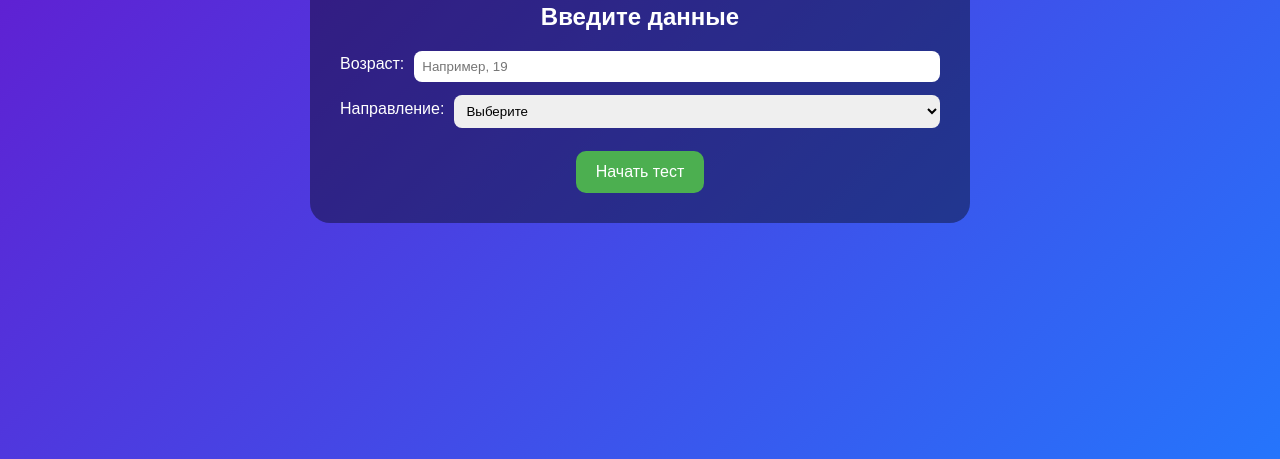
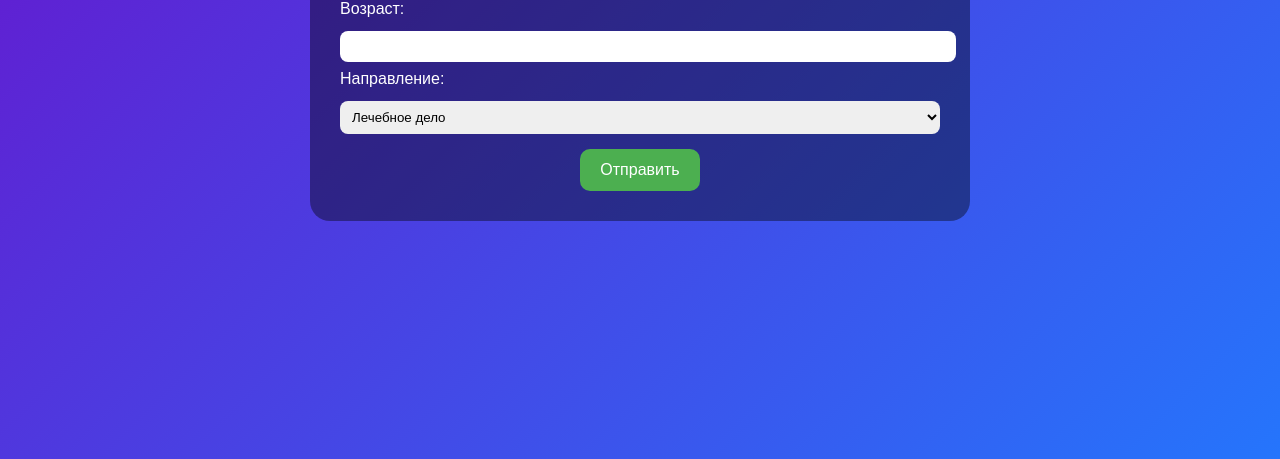
Before and after one commit to mnurmuhammad7001-arch/personality-test, a plain HTML site: page index.html in a window 1280 px wide. Shown: the part 341-800 px from the top of the page. Drawn offline with Linux system fonts and the light colour scheme.

Commit message:
Update index.html

```diff
--- a/index.html
+++ b/index.html
@@ -3,41 +3,31 @@
 <head>
   <meta charset="UTF-8">
   <meta name="viewport" content="width=device-width, initial-scale=1.0">
-  <title>Тест на тип личности</title>
+  <title>Тест личности</title>
   <link rel="stylesheet" href="style.css">
 </head>
 <body>
   <div class="container">
     <h1>Тест: Определи свой тип личности</h1>
 
-    <div id="start-screen">
-      <h2>Введите данные</h2>
-      <label>Возраст:
-        <input type="number" id="age" placeholder="Например, 19" required>
-      </label>
-      <label>Направление:
-        <select id="direction">
-          <option value="">Выберите</option>
-          <option value="med">Лечебное дело</option>
-          <option value="dnt">Стоматология</option>
-        </select>
-      </label>
-      <button id="start-btn">Начать тест</button>
-    </div>
+    <form id="quizForm">
+      <label for="age">Возраст:</label>
+      <input type="number" id="age" name="age" required>
 
-    <div id="quiz" class="hidden">
-      <h2 id="question-text"></h2>
-      <div id="answers"></div>
-      <button id="next-btn">Далее</button>
-    </div>
+      <label for="direction">Направление:</label>
+      <select id="direction" name="direction" required>
+        <option value="med">Лечебное дело</option>
+        <option value="dnt">Стоматология</option>
+      </select>
 
-    <div id="result-screen" class="hidden">
-      <h2>Результат</h2>
-      <p id="result-text"></p>
-      <button onclick="location.reload()">Пройти заново</button>
-    </div>
+      <div id="questions"></div>
+
+      <button type="submit">Отправить</button>
+    </form>
+
+    <div id="result"></div>
   </div>
 
-  <script src="script.js"></script>
+  <script type="module" src="script.js"></script>
 </body>
 </html>
```
